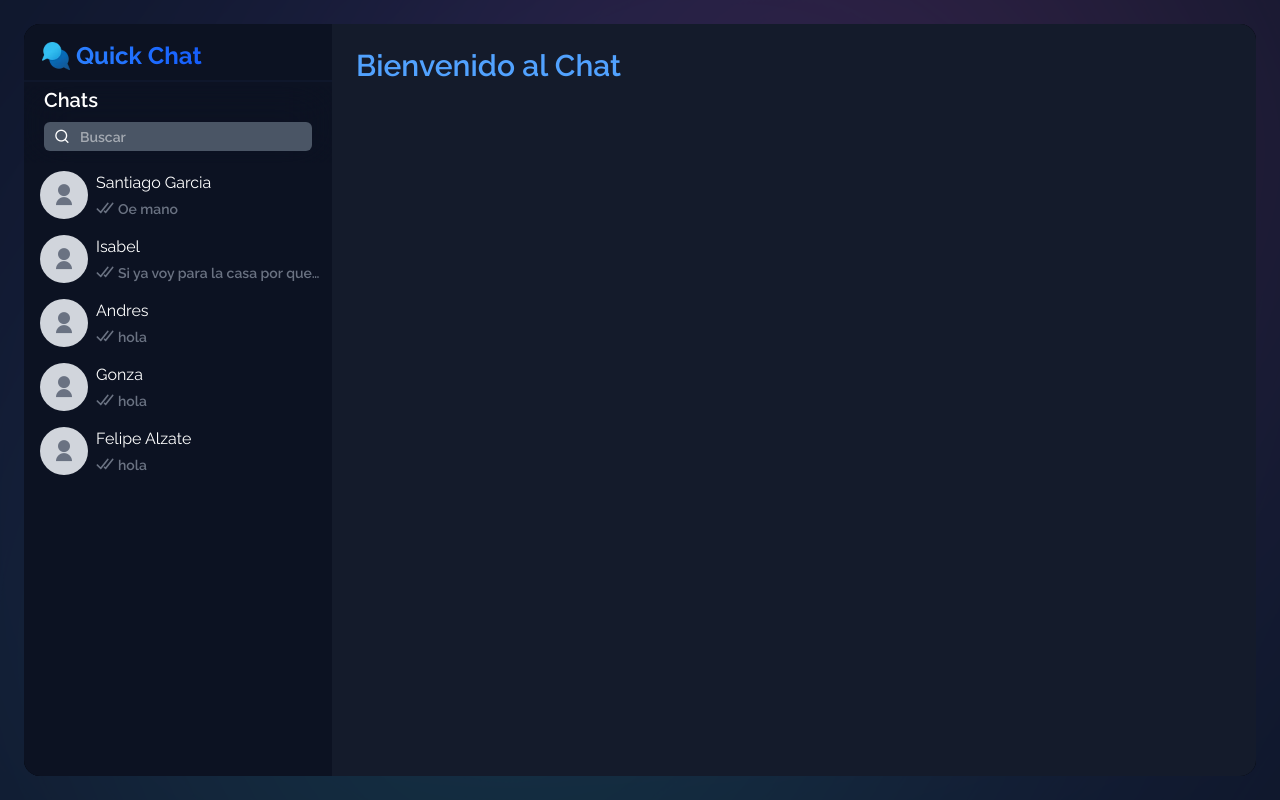
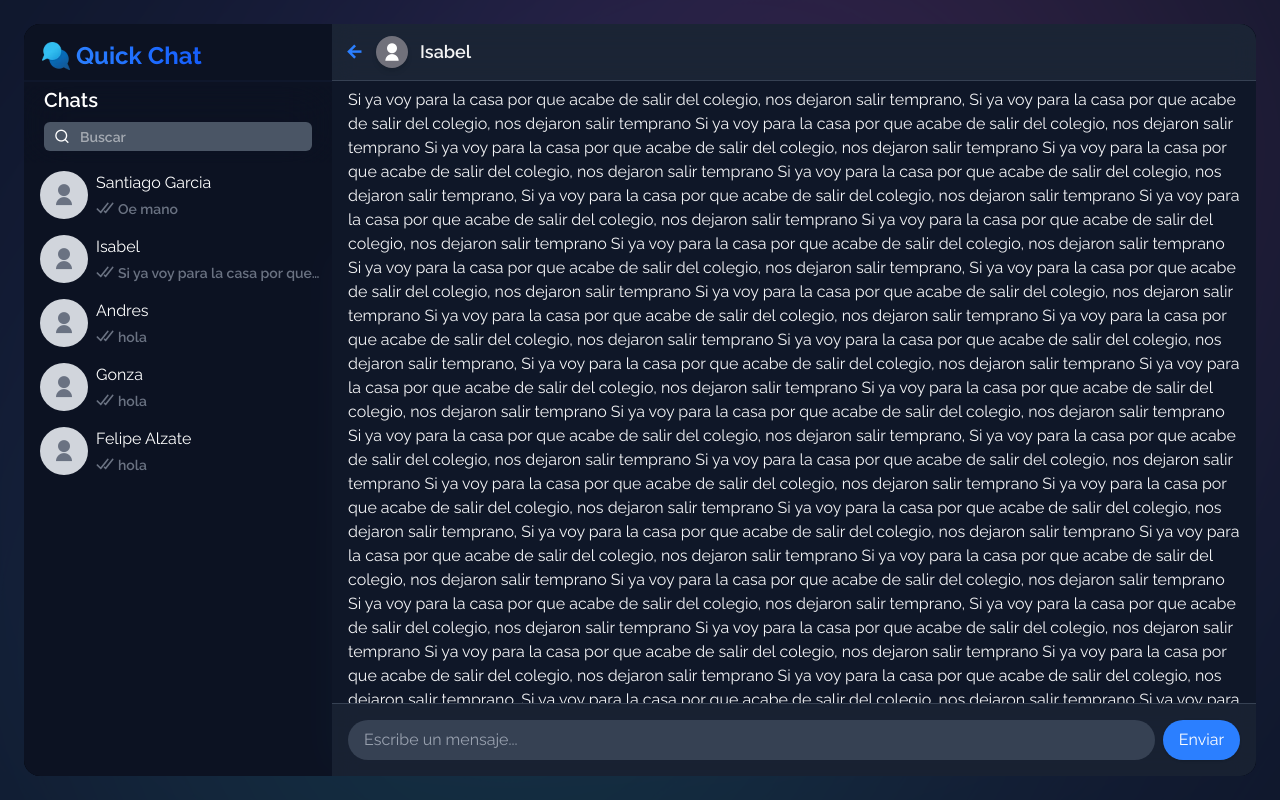
Before and after one commit to Julicode07/QuickChat, a React (Vite) app in the folder Frontend/: page / in a window 1280 px wide. Both pictures are taken after a click on the link 178 px from the left and 258 px from the top of the page. Built offline with nearby package versions, Linux system fonts and the light colour scheme.

Commit message:
feat(chat-desktop): create chat view with animations

```diff
--- a/Frontend/src/Icons/MessageStatus.tsx
+++ b/Frontend/src/Icons/MessageStatus.tsx
@@ -9,7 +9,7 @@ const MessageStatus: FC<MessageStatusProps> = ({ status, isSeen }) => {
 
     if (status === "sent") {
         return (
-            <svg viewBox="0 0 14 18" height="18" width="14" preserveAspectRatio="xMidYMid meet" version="1.1" x="0px" y="0px" enable-background="new 0 0 14 18" className="text-gray-500">
+            <svg viewBox="0 0 14 18" height="18" width="14" preserveAspectRatio="xMidYMid meet" version="1.1" x="0px" y="0px" enableBackground="new 0 0 14 18" className="text-gray-500">
                 <title>status-check</title>
                 <path fill="currentColor" d="M12.502,5.035l-0.57-0.444c-0.188-0.147-0.462-0.113-0.609,0.076l-6.39,8.198 c-0.147,0.188-0.406,0.206-0.577,0.039l-2.614-2.556c-0.171-0.167-0.447-0.164-0.614,0.007l-0.505,0.516 c-0.167,0.171-0.164,0.447,0.007,0.614l3.887,3.8c0.171,0.167,0.43,0.149,0.577-0.039l7.483-9.602 C12.724,5.456,12.69,5.182,12.502,5.035z"></path>
             </svg>
@@ -19,7 +19,7 @@ const MessageStatus: FC<MessageStatusProps> = ({ status, isSeen }) => {
     else if (status === "delivered") {
         if (isSeen) {
             return (
-                <svg viewBox="0 0 18 18" height="18" width="18" preserveAspectRatio="xMidYMid meet" className="text-blue-500" version="1.1" x="0px" y="0px" enable-background="new 0 0 18 18">
+                <svg viewBox="0 0 18 18" height="18" width="18" preserveAspectRatio="xMidYMid meet" className="text-blue-500" version="1.1" x="0px" y="0px" enableBackground="new 0 0 18 18">
                     <title>status-dblcheck</title>
                     <path fill="currentColor" d="M17.394,5.035l-0.57-0.444c-0.188-0.147-0.462-0.113-0.609,0.076l-6.39,8.198 c-0.147,0.188-0.406,0.206-0.577,0.039l-0.427-0.388c-0.171-0.167-0.431-0.15-0.578,0.038L7.792,13.13 c-0.147,0.188-0.128,0.478,0.043,0.645l1.575,1.51c0.171,0.167,0.43,0.149,0.577-0.039l7.483-9.602 C17.616,5.456,17.582,5.182,17.394,5.035z M12.502,5.035l-0.57-0.444c-0.188-0.147-0.462-0.113-0.609,0.076l-6.39,8.198 c-0.147,0.188-0.406,0.206-0.577,0.039l-2.614-2.556c-0.171-0.167-0.447-0.164-0.614,0.007l-0.505,0.516 c-0.167,0.171-0.164,0.447,0.007,0.614l3.887,3.8c0.171,0.167,0.43,0.149,0.577-0.039l7.483-9.602 C12.724,5.456,12.69,5.182,12.502,5.035z"></path>
                 </svg>
@@ -27,7 +27,7 @@ const MessageStatus: FC<MessageStatusProps> = ({ status, isSeen }) => {
         }
 
         return (
-            <svg viewBox="0 0 18 18" height="18" width="18" preserveAspectRatio="xMidYMid meet" className="text-gray-500" version="1.1" x="0px" y="0px" enable-background="new 0 0 18 18">
+            <svg viewBox="0 0 18 18" height="18" width="18" preserveAspectRatio="xMidYMid meet" className="text-gray-500" version="1.1" x="0px" y="0px" enableBackground="new 0 0 18 18">
                 <title>status-dblcheck</title>
                 <path fill="currentColor" d="M17.394,5.035l-0.57-0.444c-0.188-0.147-0.462-0.113-0.609,0.076l-6.39,8.198 c-0.147,0.188-0.406,0.206-0.577,0.039l-0.427-0.388c-0.171-0.167-0.431-0.15-0.578,0.038L7.792,13.13 c-0.147,0.188-0.128,0.478,0.043,0.645l1.575,1.51c0.171,0.167,0.43,0.149,0.577-0.039l7.483-9.602 C17.616,5.456,17.582,5.182,17.394,5.035z M12.502,5.035l-0.57-0.444c-0.188-0.147-0.462-0.113-0.609,0.076l-6.39,8.198 c-0.147,0.188-0.406,0.206-0.577,0.039l-2.614-2.556c-0.171-0.167-0.447-0.164-0.614,0.007l-0.505,0.516 c-0.167,0.171-0.164,0.447,0.007,0.614l3.887,3.8c0.171,0.167,0.43,0.149,0.577-0.039l7.483-9.602 C12.724,5.456,12.69,5.182,12.502,5.035z"></path>
             </svg>
--- a/Frontend/src/Routes.tsx
+++ b/Frontend/src/Routes.tsx
@@ -1,7 +1,7 @@
 
 import { BrowserRouter as Router, Route, Routes } from "react-router-dom";
 import HomePage from "./pages/HomePage";
-import NotFound from "./NotFound";
+import NotFound from "./pages/NotFound";
 import ChatInfo from "./pages/[Chat]";
 
 function RoutesApp() {
--- a/Frontend/src/pages/HomePage.tsx
+++ b/Frontend/src/pages/HomePage.tsx
@@ -1,18 +1,18 @@
 import React, { useEffect, useState } from "react";
-
 import { useIsMobile } from "../hooks/useIsMobile";
-import { motion } from "framer-motion";
+import { AnimatePresence, motion } from "framer-motion";
 const Background = React.lazy(() => import("../components/Background"));
 import Loader from "../components/Loader";
 import MessageStatus from "../Icons/MessageStatus";
-import SearchInput from "../components/SideBar/SearchInput";
-import chats, { Chat, filterChats } from "../components/SideBar/Utils/chatUtils";
+import SearchInput from "../components/SearchInput";
+import chats, { Chat, filterChats } from "../utils/chatUtils";
 
 function Homepage() {
     const [loading, setLoading] = useState(true);
     const [searchTerm, setSearchTerm] = useState('');
     const [results, setResults] = useState<Chat[]>([]);
     const isMobile = useIsMobile();
+    const [selectedChat, setSelectedChat] = useState<Chat | null>(null);
 
     useEffect(() => {
         const filteredChats = filterChats(chats, searchTerm);
@@ -29,14 +29,14 @@ function Homepage() {
         <>
             {loading ? <Loader /> :
                 <Background>
-                    <div className="relative z-50 flex h-screen">
+                    <div className="relative z-50 flex h-full">
                         <aside className="flex flex-col gap-1 w-full md:w-1/4 text-white">
                             <div className="flex items-center gap-1 pt-4 pb-2 px-4 border-b-2 border-slate-900">
                                 <img src="/quickchat.webp" className="w-8 h-8" alt="Logo Quick Chat" />
                                 <h2 className="text-2xl font-bold text-transparent bg-clip-text bg-gradient-to-r from-blue-500 to-blue-600 cursor-pointer">Quick Chat</h2>
                             </div>
                             <div>
-                                {/* SEACRH INPUT */}
+                                {/* SEARCH INPUT */}
                                 <div className="sticky top-0 bg-transparent backdrop-blur-xl px-5 pb-3">
                                     <div className="space-y-2">
                                         <h1 className="text-xl font-semibold">Chats</h1>
@@ -44,11 +44,11 @@ function Homepage() {
                                     </div>
                                 </div>
                                 <ul className="max-h-[calc(100vh-10rem)] overflow-y-auto overflow-x-hidden w-full">
-                                    {/*  CHATS */}
+                                    {/* CHATS */}
                                     {results.length > 0 ? (
                                         results.map((chat) => (
                                             <motion.a
-                                                {...(isMobile ? { href: `/chat/${chat.id}` } : {})}
+                                                {...(isMobile ? { href: `/chat/${chat.id}` } : { onClick: () => setSelectedChat(chat) })}
                                                 key={chat.id}
                                                 className="flex gap-2 px-4 py-2 hover:bg-gray-800 cursor-pointer font-normal w-full"
                                                 initial={{ opacity: 0, y: 50 }}
@@ -79,8 +79,77 @@ function Homepage() {
                             </div>
                         </aside>
 
-                        <div className="w-3/4 bg-gray-700/20 p-6 text-white hidden md:block transition-all duration-300">
-                            <h1 className="text-3xl mb-4 text-blue-400 font-semibold">Bienvenido al Chat</h1>
+                        {/* CHAT VIEW */}
+                        <div className="w-3/4 text-white hidden md:block transition-all duration-300">
+                            <AnimatePresence mode="wait" initial={false}>
+                                {selectedChat ? (
+                                    <motion.div
+                                        key={`chatView-${selectedChat.id}`}
+                                        initial={{ opacity: 0 }}
+                                        animate={{ opacity: 1 }}
+                                        exit={{ opacity: 0 }}
+                                        transition={{ duration: 0.1 }}
+                                        className="relative flex flex-col justify-between h-full bg-gray-900 text-gray-100"
+                                    >
+                                        <nav className="absolute top-0 left-0 flex gap-3 items-center px-3 py-3 w-full bg-gray-800/80 backdrop-blur-md border-b border-gray-700">
+                                            <i
+                                                className="ri-arrow-left-line text-xl cursor-pointer text-blue-500 hover:text-blue-700 font-bold transition duration-300"
+                                                onClick={() => setSelectedChat(null)}
+                                            ></i>
+                                            <div className="flex gap-3 items-center">
+                                                <motion.div
+                                                    key={`icon-${selectedChat.id}`}
+                                                    initial={{ opacity: 0.5 }}
+                                                    animate={{ opacity: 1 }}
+                                                    exit={{ opacity: 0.5 }}
+                                                    transition={{ duration: 0.2 }}
+                                                    whileHover={{ scale: 1.1 }}
+                                                    whileTap={{ scale: 0.9 }}
+                                                    className="flex items-center justify-center bg-zinc-500 h-8 w-8 text-white rounded-full shadow-md"
+                                                >
+                                                    <i className={`${selectedChat.img} text-xl`}></i>
+                                                </motion.div>
+                                                <motion.span
+                                                    key={`name-${selectedChat.id}`}
+                                                    initial={{ opacity: 0.5 }}
+                                                    animate={{ opacity: 1 }}
+                                                    exit={{ opacity: 0.5 }}
+                                                    transition={{ duration: 0.2 }}
+                                                    className="text-lg font-semibold text-zinc-100"
+                                                >
+                                                    {selectedChat.name}
+                                                </motion.span>
+                                            </div>
+                                        </nav>
+
+                                        <div className="bg-slate-900/20 h-full overflow-y-auto pt-16 px-4 pb-4">{selectedChat.message}</div>
+                                        <div className="h-20 w-full bg-gray-800/60 backdrop-blur-md border-t border-gray-700">
+                                            <div className="flex gap-2 items-center justify-between px-4 py-4">
+                                                <input
+                                                    type="text"
+                                                    className="w-full bg-gray-700 text-gray-100 placeholder-gray-400 rounded-full px-4 py-2 focus:outline-none focus:ring-2 focus:ring-blue-500 transition-all duration-300"
+                                                    placeholder="Escribe un mensaje..."
+                                                />
+                                                <button className="bg-blue-500 hover:bg-blue-600 transition text-white rounded-full px-4 py-2 shadow">
+                                                    Enviar
+                                                </button>
+                                            </div>
+                                        </div>
+                                    </motion.div>
+                                ) : (
+                                    <motion.div
+                                        key="placeholderView"
+                                        initial={{ opacity: 0 }}
+                                        animate={{ opacity: 1 }}
+                                        exit={{ opacity: 0 }}
+                                        transition={{ duration: 0.1 }}
+                                        className="flex flex-col items-center justify-center h-full"
+                                    >
+                                        <h2 className="text-2xl font-bold">Selecciona un chat para comenzar</h2>
+                                    </motion.div>
+                                )}
+                            </AnimatePresence>
+
                         </div>
                     </div>
                 </Background>
--- a/Frontend/src/pages/[Chat].tsx
+++ b/Frontend/src/pages/[Chat].tsx
@@ -1,5 +1,5 @@
 import { useParams } from 'react-router-dom';
-import chats, { Chat } from '../components/SideBar/Utils/chatUtils';
+import chats, { Chat } from '../utils/chatUtils';
 
 const ChatInfo = () => {
     const { id } = useParams<{ id: string }>();
```
Also changed, not shown: Frontend/src/NotFound.tsx (deleted, +0 -10 lines), Frontend/src/pages/NotFound.tsx (added, +15 -0 lines), Frontend/src/components/SearchInput.tsx (renamed from Frontend/src/components/SideBar/SearchInput.tsx), Frontend/src/utils/chatUtils.ts (renamed from Frontend/src/components/SideBar/Utils/chatUtils.ts).
